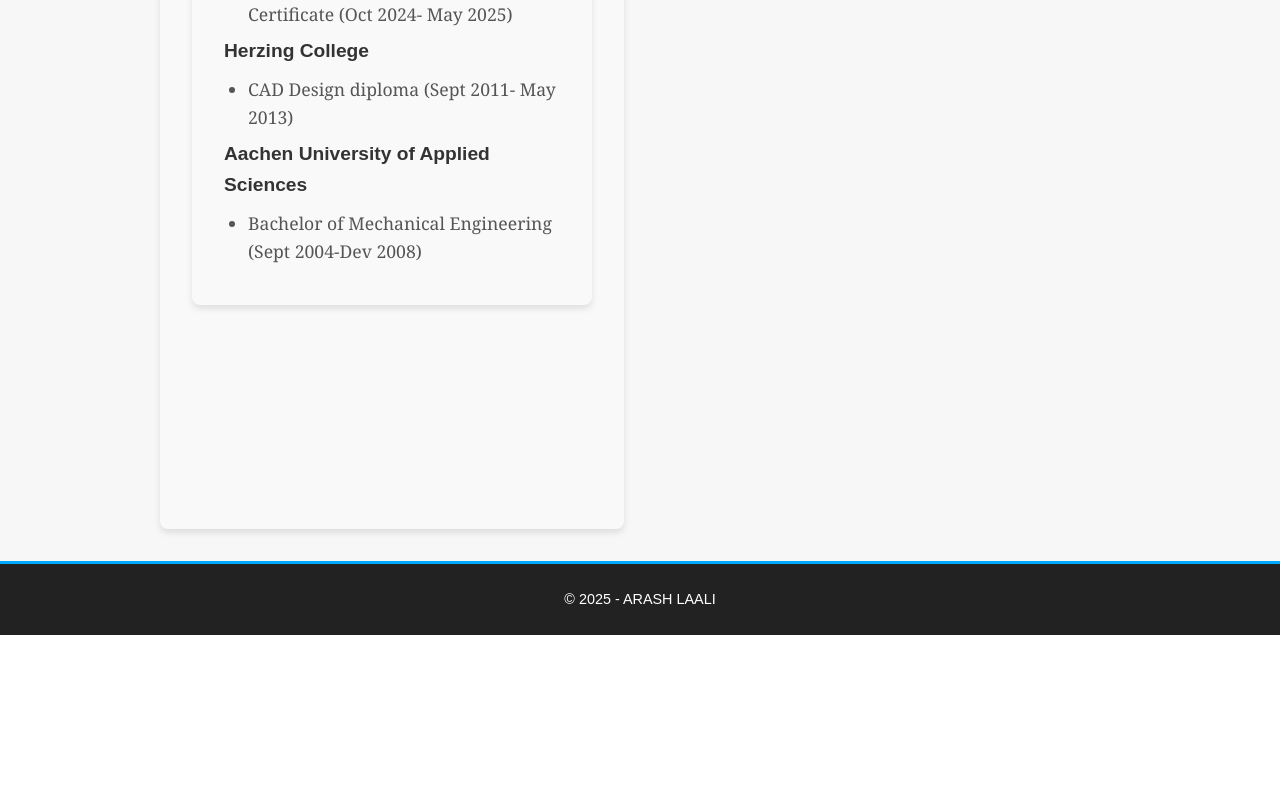
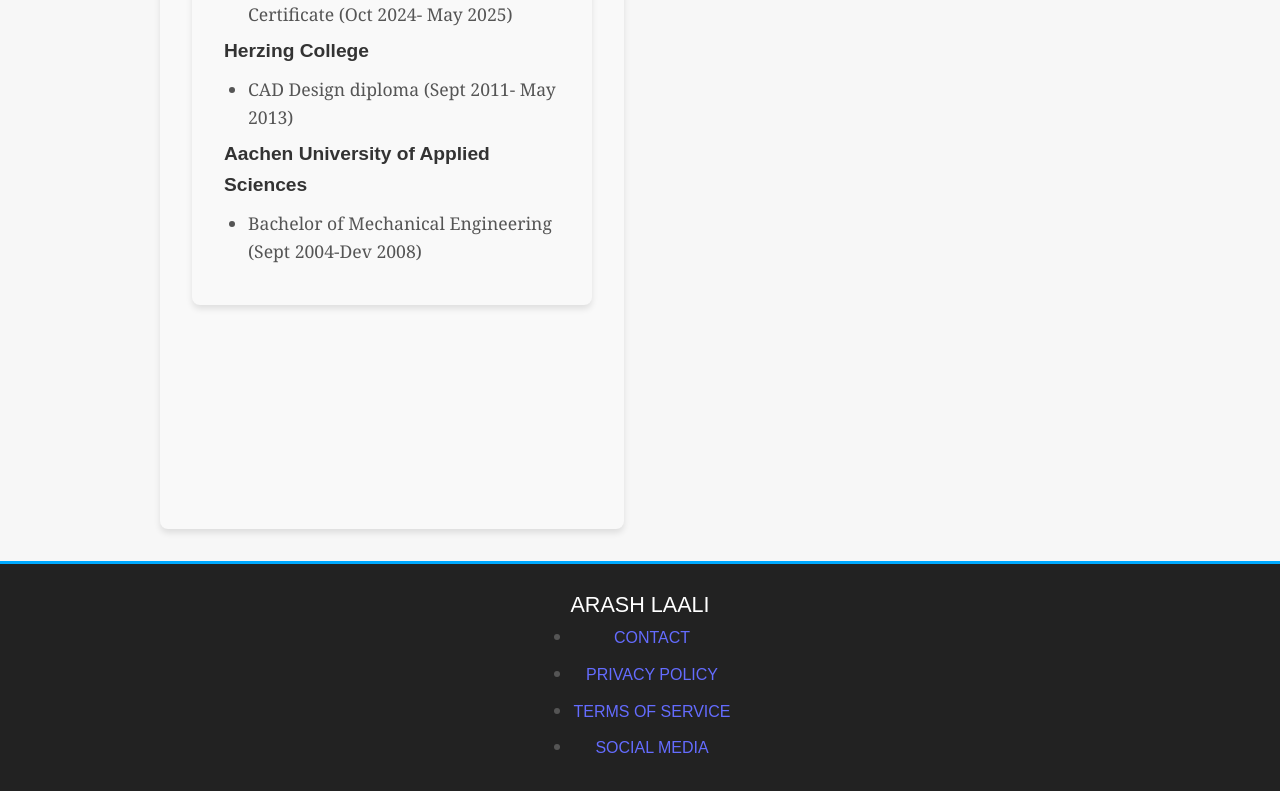
Before and after one commit to Arashlaali/portfolio, a React (Vite) app in the folder myportfolio/: page /about in a window 1280 px wide. Shown: the part 1130-1921 px from the top of the page. Before the commit the page ends 1765 px from the top, so only its background shows below. Built offline with nearby package versions, Linux system fonts and the light colour scheme.

Commit message:
added code for footer

```diff
--- a/myportfolio/src/components/Footer.jsx
+++ b/myportfolio/src/components/Footer.jsx
@@ -1,7 +1,41 @@
-import "./Footer.css"
+import { useState } from 'react';
+import './Footer.css';
+import { Link } from 'react-router-dom';
 
 function Footer() {
-    return (<footer className="footer" > &copy; 2025 - ARASH LAALI </footer>)
+    const [isFooterOpen, setIsFooterOpen] = useState(false); // State to toggle the footer menu
+
+    const toggleFooter = () => {
+        setIsFooterOpen(!isFooterOpen); // Toggle footer visibility
+    };
+
+    return (
+        <footer className="footer">
+            <h2>ARASH LAALI</h2>
+
+            {/* Toggle Icon */}
+            <div className="footer-toggle" onClick={toggleFooter}>
+                <div className="line"></div>
+                <div className="line"></div>
+            </div>
+
+            {/* Footer Links */}
+            <ul className={`footer-ul ${isFooterOpen ? 'active' : ''}`}>
+                <li>
+                    <Link to="/contact">CONTACT</Link>
+                </li>
+                <li>
+                    <Link to="/privacy">PRIVACY POLICY</Link>
+                </li>
+                <li>
+                    <Link to="/terms">TERMS OF SERVICE</Link>
+                </li>
+                <li>
+                    <Link to="/socials">SOCIAL MEDIA</Link>
+                </li>
+            </ul>
+        </footer>
+    );
 }
 
 export default Footer;
```
